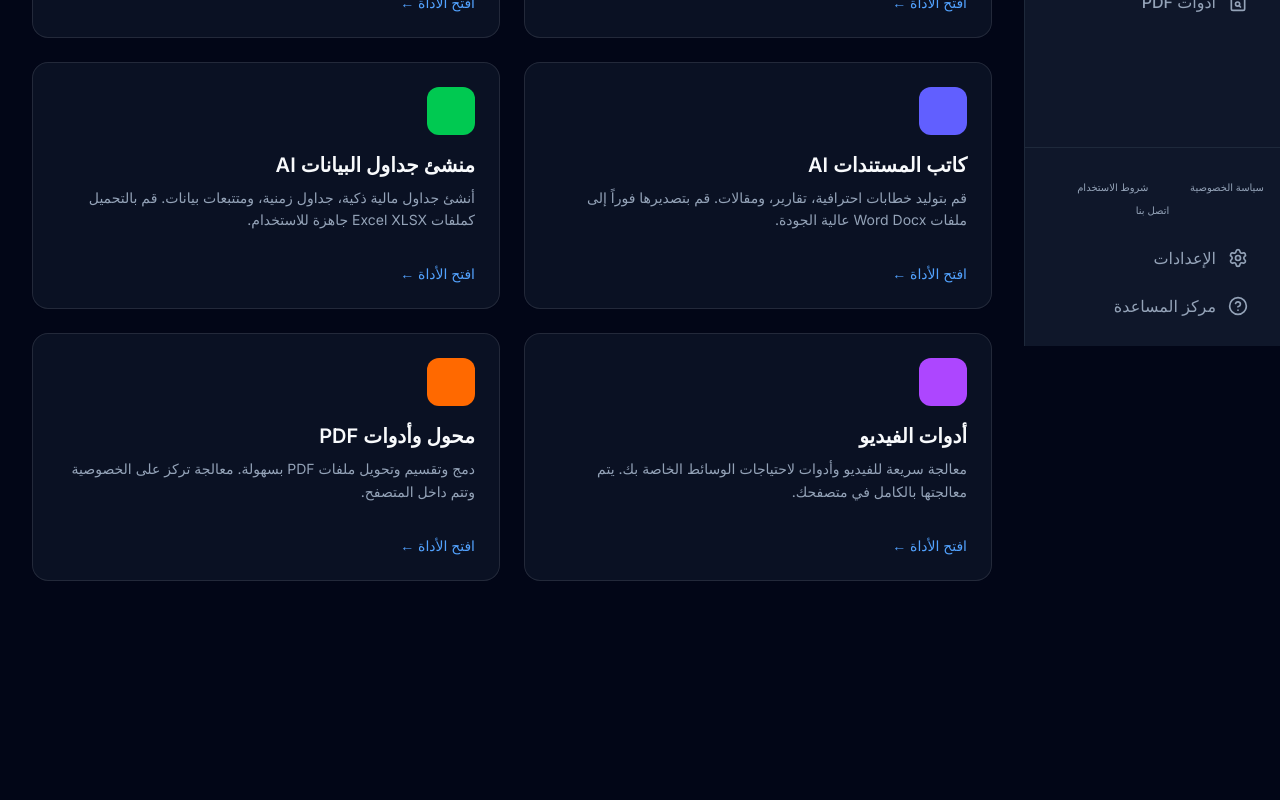
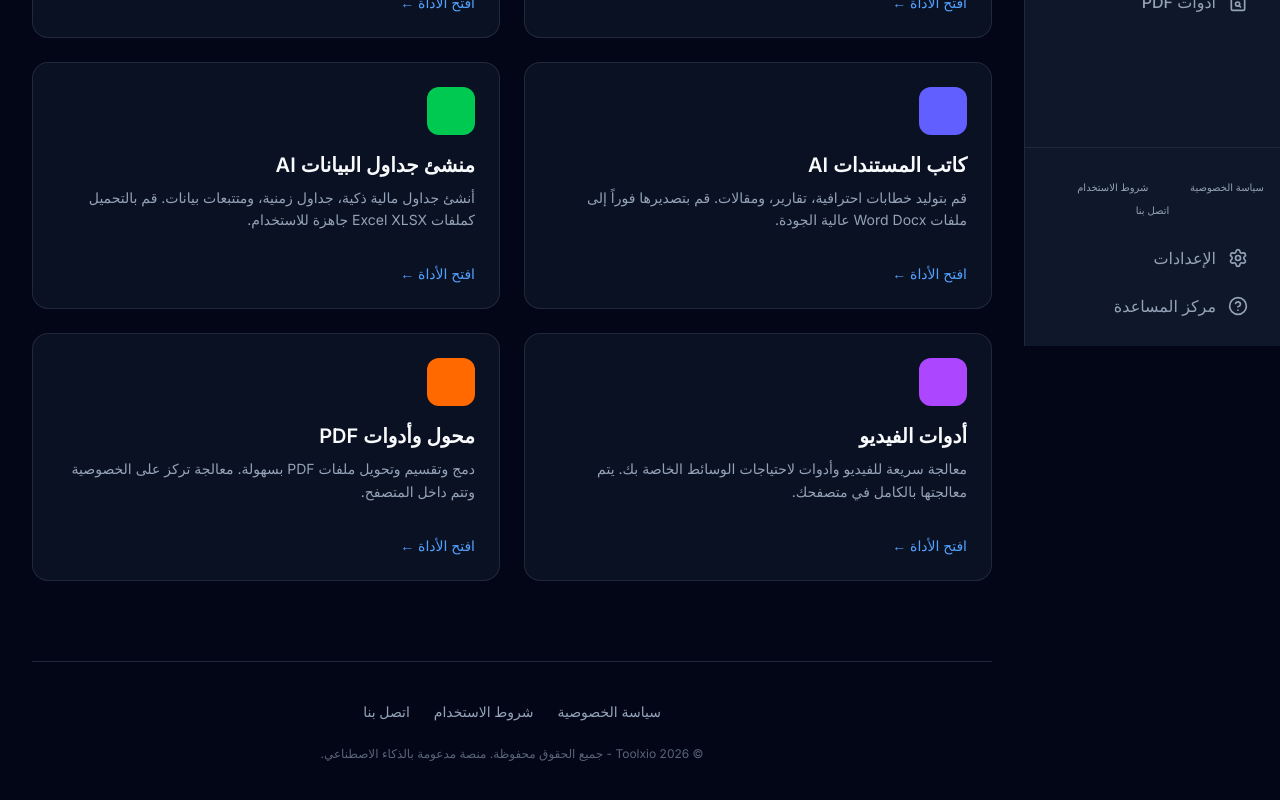
Before and after one commit to naif2016f12-web/toolxio, a Next.js app: page / in a window 1280 px wide. Shown: the part 454-1254 px from the top of the page. Before the commit the page ends 1067 px from the top, so only its background shows below. Built offline with nearby package versions, Linux system fonts and the light colour scheme.

Commit message:
Add professional site-wide footer with legal links

```diff
--- a/src/app/layout.tsx
+++ b/src/app/layout.tsx
@@ -2,6 +2,7 @@ import type { Metadata } from "next";
 import { Inter } from "next/font/google";
 import "./globals.css";
 import Sidebar from "@/components/Sidebar";
+import Footer from "@/components/Footer";
 
 const inter = Inter({ subsets: ["latin"] });
 
@@ -25,8 +26,11 @@ export default function RootLayout({
       </head>
       <body className={`${inter.className} min-h-screen bg-background text-foreground flex`}>
         <Sidebar />
-        <main className="flex-1 mr-64 p-8 min-h-screen">
-          {children}
+        <main className="flex-1 mr-64 p-8 min-h-screen flex flex-col">
+          <div className="flex-1">
+            {children}
+          </div>
+          <Footer />
         </main>
       </body>
     </html>
--- /dev/null
+++ b/src/components/Footer.tsx
@@ -0,0 +1,16 @@
+import Link from "next/link";
+
+export default function Footer() {
+    return (
+        <footer className="mt-20 border-t border-border pt-10 pb-10 text-center">
+            <div className="flex justify-center gap-6 mb-6 text-sm text-muted-foreground font-medium">
+                <Link href="/privacy" className="hover:text-accent transition-colors">سياسة الخصوصية</Link>
+                <Link href="/terms" className="hover:text-accent transition-colors">شروط الاستخدام</Link>
+                <Link href="/contact" className="hover:text-accent transition-colors">اتصل بنا</Link>
+            </div>
+            <p className="text-muted-foreground/60 text-xs">
+                © 2026 Toolxio - جميع الحقوق محفوظة. منصة مدعومة بالذكاء الاصطناعي.
+            </p>
+        </footer>
+    );
+}
```
